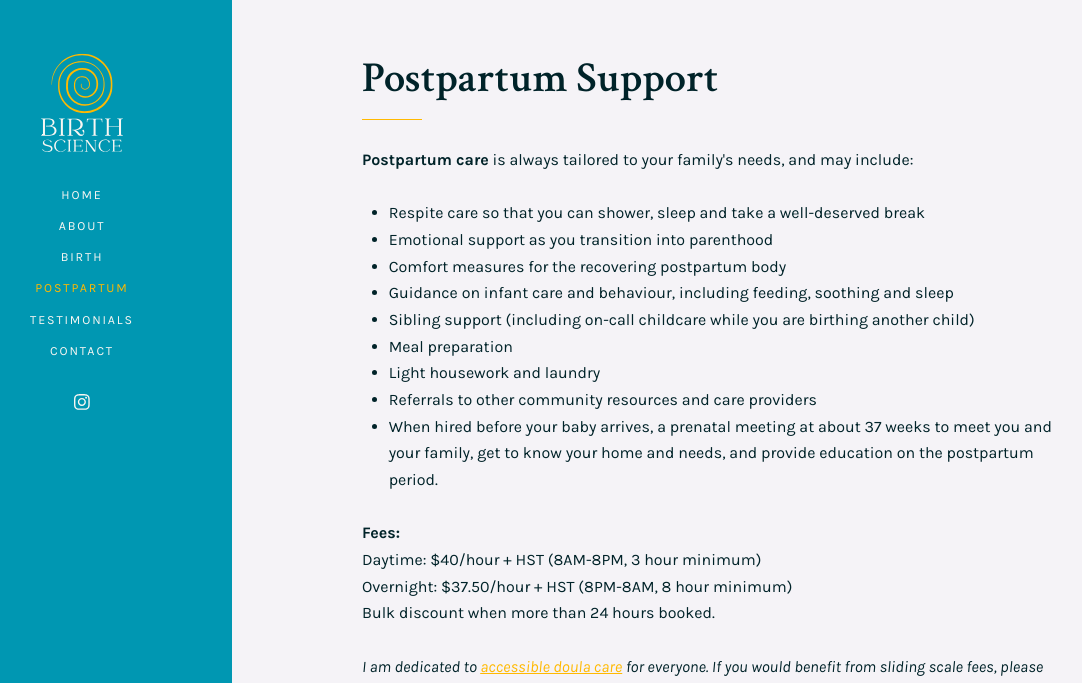
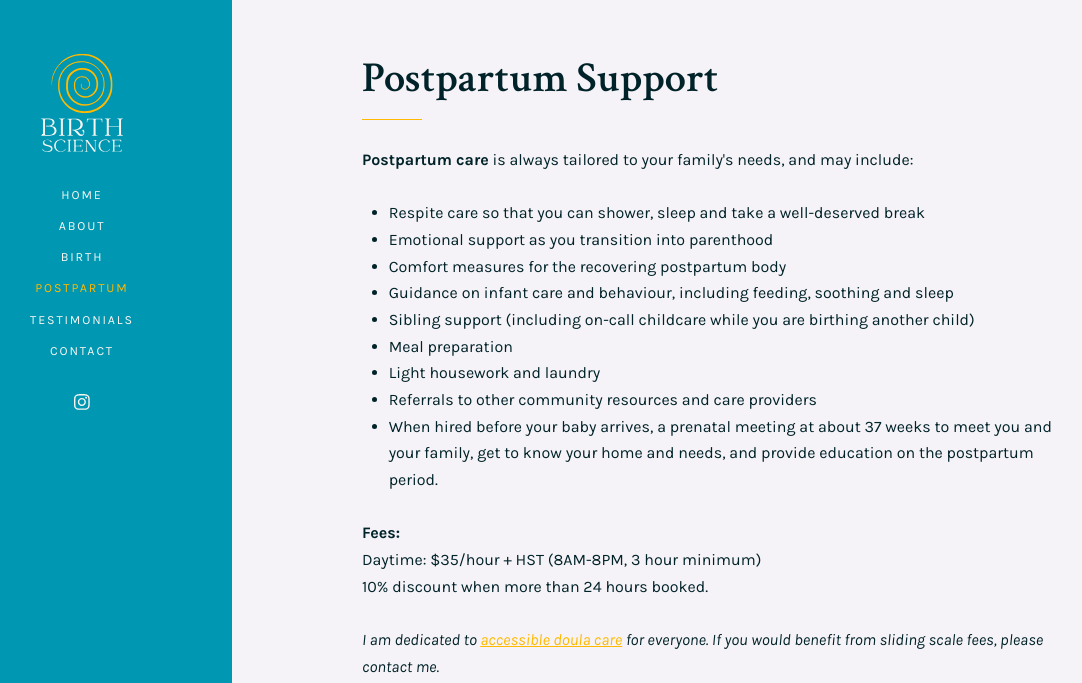
Before and after one commit to mch3rry/mypage, a Jekyll site: the page built from postpartum.md, in a window 1280 px wide and 900 px high, cut to the strip 0-683 px from the top of the window. Shown: the whole strip, without its empty margins (68-1150 px from the left). Built offline with Jekyll 4.4.1, drawn with Linux system fonts in a browser that asks for light colours.

Commit message:
Update postpartum.md

```diff
--- a/postpartum.md
+++ b/postpartum.md
@@ -18,9 +18,8 @@ title: "Postpartum Support"
 
 <p><b>Fees:</b>
 
-<br>Daytime: $40/hour + HST (8AM-8PM, 3 hour minimum)
-<br>Overnight: $37.50/hour + HST (8PM-8AM, 8 hour minimum)
-<br>Bulk discount when more than 24 hours booked.
+<br>Daytime: $35/hour + HST (8AM-8PM, 3 hour minimum)
+<br>10% discount when more than 24 hours booked.
 
 <p><i>I am dedicated to <a href="https://birthscience.ca/accessibility">accessible doula care</a> for everyone. If you would benefit from sliding scale fees, please contact me.</i></p>
 
```
